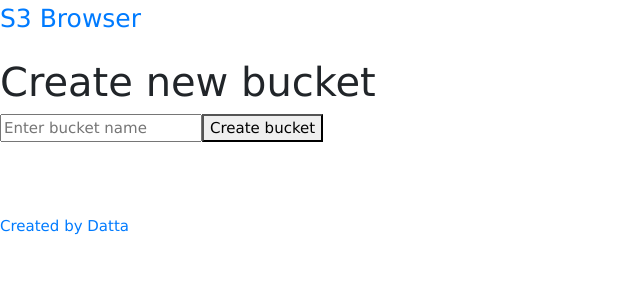
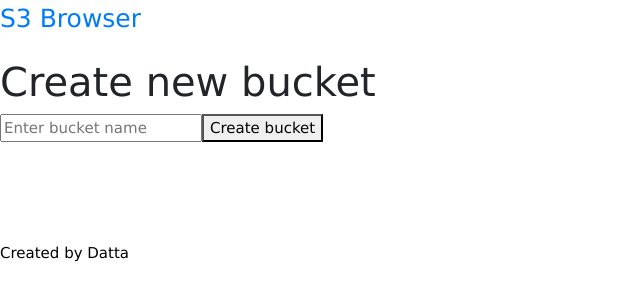
Before and after one commit to way2datta/next-js-first, a Next.js app: page /bucket/create in a window 1280 px wide. Shown: the top 300 px of the page, without its empty margins (0-640 px from the left). Built offline with nearby package versions, Linux system fonts and the light colour scheme.

Commit message:
Refactor it to modules

```diff
--- a/pages/Layout.js
+++ /dev/null
@@ -1,29 +0,0 @@
-import Header from "./Header";
-import NavBar from "./NavBar";
-import { withRouter } from 'next/router';
-
-const layoutStyle = {
-  // display: "flex",
-  // flexDirection: "column",
-  // height: "100%",
-  // width: "100%"
-};
-
-const contentStyle = {
-  // flex: 1,
-  // display: "flex",
-  // flexDirection: "column"
-};
-
-const Layout = props => (
-    <div className="Layout" style={layoutStyle}>
-      <Header />
-      <div className="Content" style={contentStyle}>
-        {props.children}
-      </div>
-      <NavBar />
-    </div>
-  );
-
-//  export default withRouter(Layout);
-  export default Layout;
--- a/pages/NavBar.js
+++ /dev/null
@@ -1,18 +0,0 @@
-const navBarStyle = {
-  marginTop:"50px"
-    // backgroundColor: "red",
-    // color: "white",
-    // width: "100%",
-    // height: "60px"
-  };
-
-  const NavBar = () => (
-    <div className="NavBar" style={navBarStyle}>
-      <br>
-
-      </br>
-      <a href="https://beingcraftsman.com/">Created by Datta</a>
-    </div>
-  );
-
-  export default NavBar;
--- a/pages/_app.js
+++ b/pages/_app.js
@@ -1,5 +1,5 @@
 import 'bootstrap/dist/css/bootstrap.min.css';
-import './BucketListing.scss';
+import './_shared.scss';
 
 export default function MyApp({ Component, pageProps }) {
   return <Component {...pageProps} />
--- a/pages/BucketListing.scss
+++ b/pages/_shared.scss
@@ -4,12 +4,24 @@
   line-height: 1.5;
 }
 
+a{
+  text-decoration: none;
+}
+a:hover{
+  text-decoration: none;
+}
+
 .Header {
 margin-bottom: 20px;;
 
   a{
-    text-decoration: none;
   font-size: 25px;
+  }
+}
+.NavBar{
+  margin-top: 100px;
+  a{
+color: black;
   }
 }
 // table{
--- a/pages/bucket/[name].js
+++ b/pages/bucket/[name].js
@@ -2,6 +2,7 @@
 import { fetchBucketsObjects } from "./../fetchBucketsObjects";
 import { useState, useLayoutEffect } from "react";
 import { ObjectsListing } from "./../ObjectsListing";
+import Layout from "./../components/shared/Layout";
 
 function BucketView() {
   const router = useRouter()
@@ -24,8 +25,6 @@
   );
 }
 
-import Layout from "./../Layout";
-
 const Index = () => <Layout><BucketView /></Layout>;
 
 export default Index;
--- a/pages/bucket/create.js
+++ b/pages/bucket/create.js
@@ -1,11 +1,7 @@
 import { useState } from "react";
-import { s3Client } from "./../api/S3Client";
 import { withRouter } from 'next/router';
-
-
-function createBucket(bucketName) {
-    return s3Client.createBucket({ Bucket: bucketName }).promise();
-}
+import Layout from "./../components/shared/Layout";
+import { createBucket } from "./createBucket";
 
 function CreateBucketView(props) {
     const [newBucketName, setNewBucketName] = useState("")
@@ -29,10 +25,6 @@
     );
 }
 
-
-
-import Layout from "./../Layout";
-
 const CreateBucketViewWithRouter = withRouter(CreateBucketView);
 
 const Index = (props) => <Layout><CreateBucketViewWithRouter /></Layout>;
--- /dev/null
+++ b/pages/bucket/createBucket.js
@@ -0,0 +1,4 @@
+import { s3Client } from "./../api/S3Client";
+export function createBucket(bucketName) {
+    return s3Client.createBucket({ Bucket: bucketName }).promise();
+}
--- /dev/null
+++ b/pages/components/shared/Layout.js
@@ -0,0 +1,14 @@
+import Header from "./Header";
+import NavBar from "./NavBar";
+
+const Layout = props => (
+    <div className="Layout">
+      <Header />
+      <div className="Content">
+        {props.children}
+      </div>
+      <NavBar />
+    </div>
+  );
+
+  export default Layout;
--- /dev/null
+++ b/pages/components/shared/NavBar.js
@@ -0,0 +1,7 @@
+  const NavBar = () => (
+    <div className="NavBar">
+      <a href="https://beingcraftsman.com/">Created by Datta</a>
+    </div>
+  );
+
+  export default NavBar;
--- a/pages/index.js
+++ b/pages/index.js
@@ -1,7 +1,8 @@
 import { useState, useEffect } from "react";
 import { fetchBuckets } from "./fetchBuckets";
-import { BucketListing } from "./BucketListing";
+import { BucketListing } from "./components/BucketListing";
 import Link from 'next/link';
+import Layout from "./components/shared/Layout";
 
 function Home() {
   const [existingBuckets, setBuckets] = useState([])
@@ -23,8 +24,6 @@
   );
 }
 
-import Layout from "./Layout";
-
 const Index = () => <Layout><Home /></Layout>;
 
 export default Index;
```
Also changed, not shown: pages/components/BucketListing.js (renamed from pages/BucketListing.js), pages/components/shared/Header.js (renamed from pages/Header.js).
